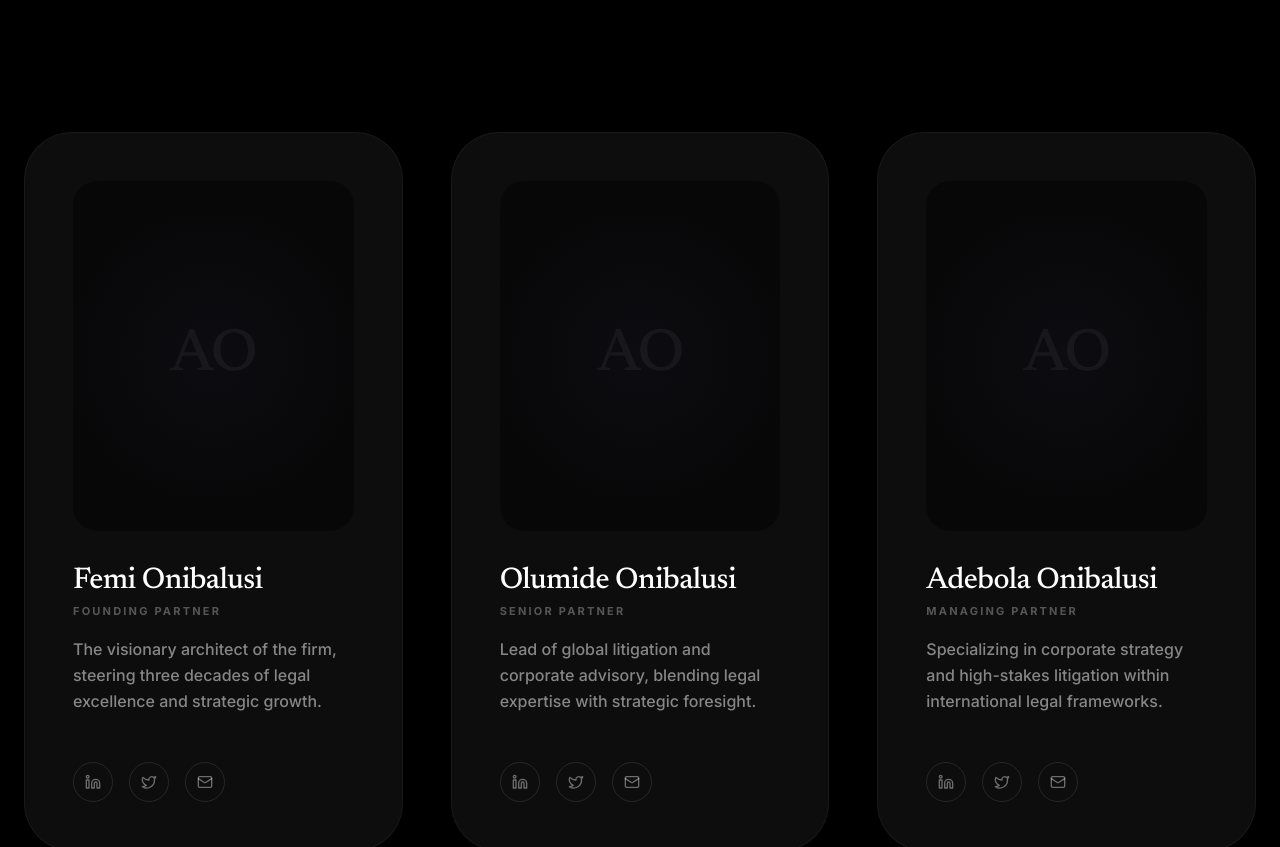
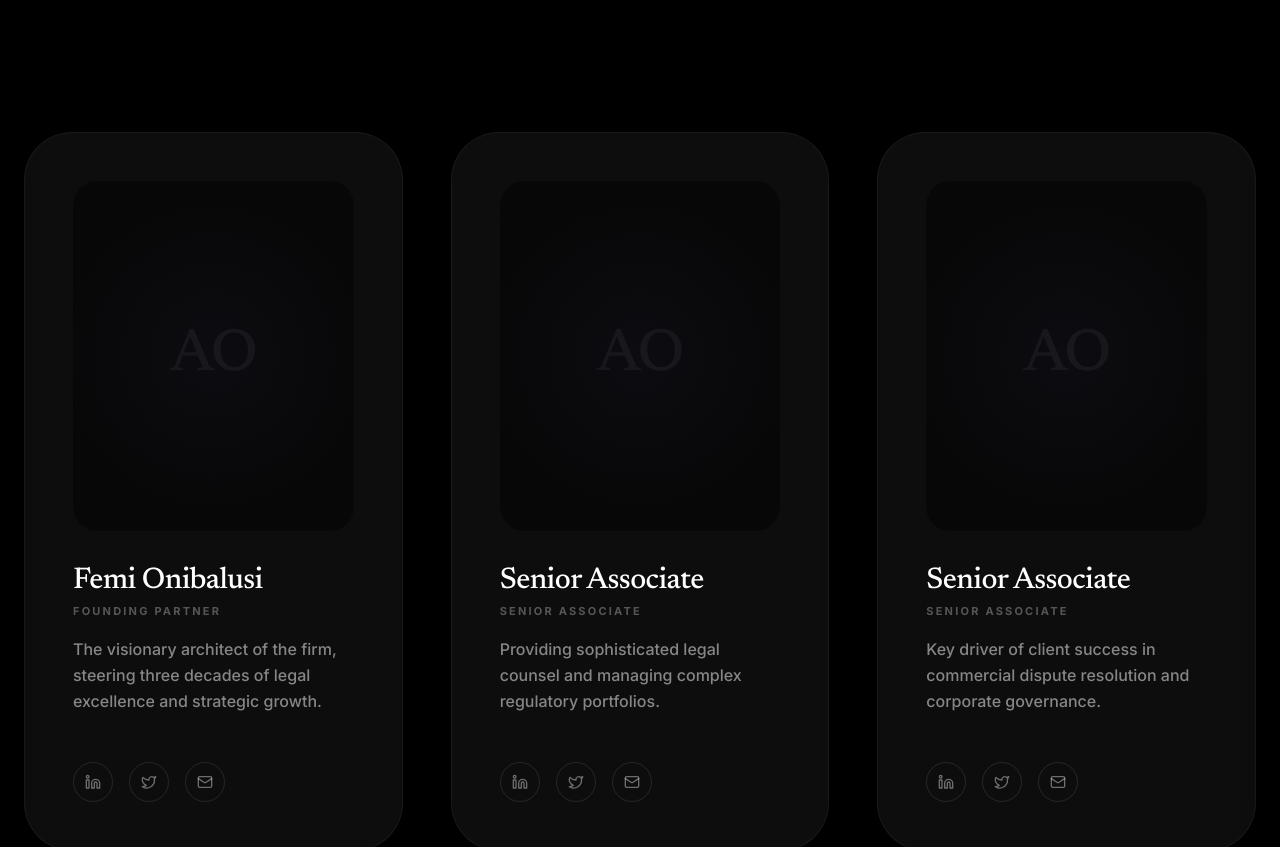
Before and after one commit to sherifferuks/adebolaonibalusi, a Next.js app: page /team in a window 1280 px wide. Shown: the part 546-1393 px from the top of the page. Built offline with nearby package versions, Linux system fonts and the light colour scheme.

Commit message:
Updated team list to match official hierarchy

```diff
--- a/src/app/team/page.tsx
+++ b/src/app/team/page.tsx
@@ -10,18 +10,6 @@ const teamMembers = [
         name: 'Femi Onibalusi',
         role: 'Founding Partner',
         description: 'The visionary architect of the firm, steering three decades of legal excellence and strategic growth.',
-        image: null
-    },
-    {
-        name: 'Olumide Onibalusi',
-        role: 'Senior Partner',
-        description: 'Lead of global litigation and corporate advisory, blending legal expertise with strategic foresight.',
-        image: null
-    },
-    {
-        name: 'Adebola Onibalusi',
-        role: 'Managing Partner',
-        description: 'Specializing in corporate strategy and high-stakes litigation within international legal frameworks.',
         image: null
     },
     {
```
